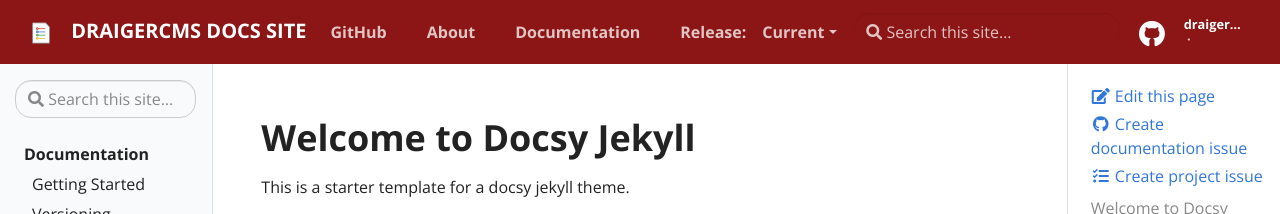
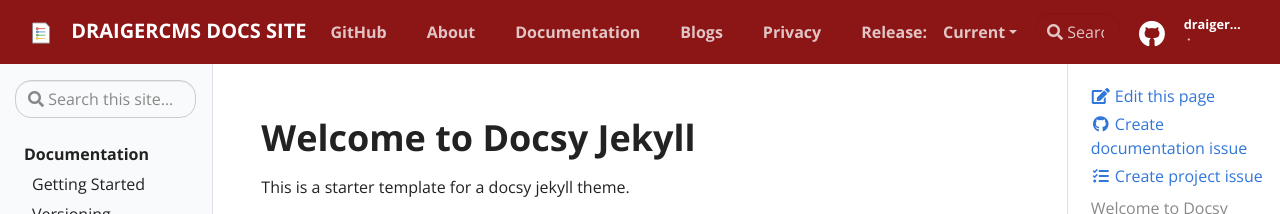
Before and after one commit to draigercms/docs, a Jekyll site: the page built from pages/index.md, in a window 1280 px wide. Shown: the top 214 px of the page. Built offline with Jekyll 4.4.1, drawn with Linux system fonts in a browser that asks for light colours.

Commit message:
Update navigation.yml

```diff
--- a/_data/navigation.yml
+++ b/_data/navigation.yml
@@ -2,3 +2,7 @@
   url: about
 - title: Documentation
   url: docs
+- title: Blogs
+  url: blogs
+- title: Privacy
+  url: privacy
```
